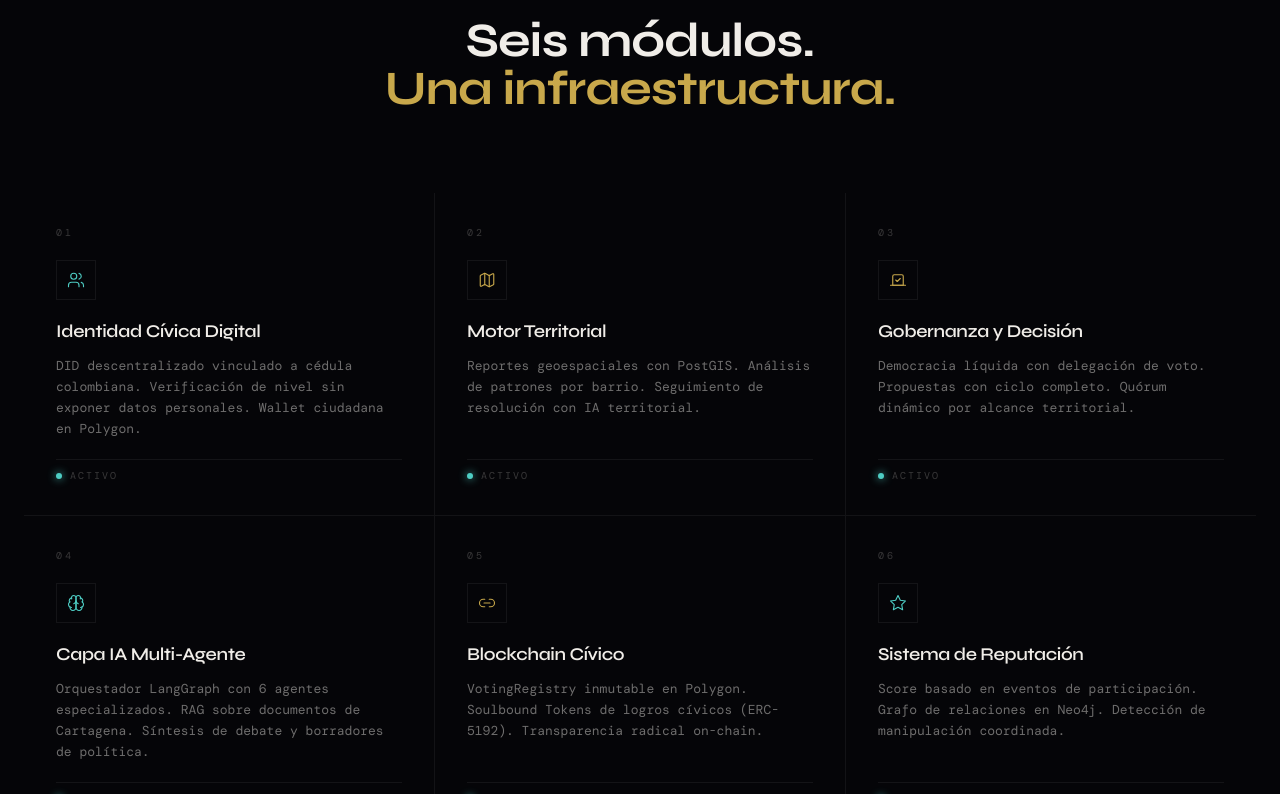
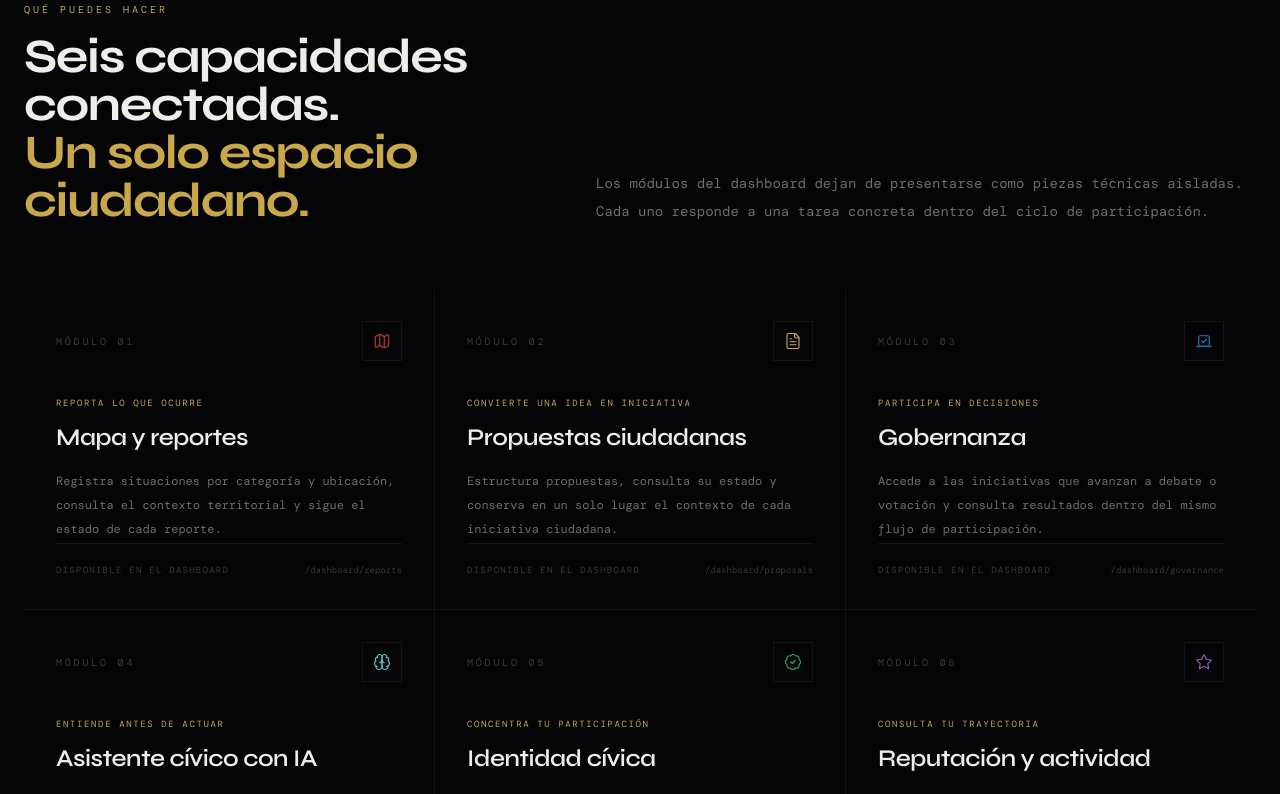
Before and after one commit to VladPhil92/Vertice-OS, a Next.js app in the folder apps/web/: page / in a window 1280 px wide. Shown: the part 3346-4140 px from the top of the page. Built offline with nearby package versions, Linux system fonts and the light colour scheme; a web font is replaced by a local one.

Commit message:
feat(web): present modules as citizen capabilities

```diff
--- a/apps/web/components/sections/ModulesSection.tsx
+++ b/apps/web/components/sections/ModulesSection.tsx
@@ -1,140 +1,132 @@
 'use client'
 
 import { motion } from 'framer-motion'
-import { Users, Map, Vote, Brain, Link2, Star } from 'lucide-react'
+import { BadgeCheck, Brain, FileText, Map, Star, Vote } from 'lucide-react'
 
 const MODULES = [
   {
     number: '01',
-    icon: Users,
-    title: 'Identidad Cívica Digital',
+    icon: Map,
+    title: 'Mapa y reportes',
+    action: 'Reporta lo que ocurre',
     description:
-      'DID descentralizado vinculado a cédula colombiana. Verificación de nivel sin exponer datos personales. Wallet ciudadana en Polygon.',
-    status: 'live',
-    color: 'cyan',
+      'Registra situaciones por categoría y ubicación, consulta el contexto territorial y sigue el estado de cada reporte.',
+    path: '/dashboard/reports',
+    color: 'text-[#C0392B]',
   },
   {
     number: '02',
-    icon: Map,
-    title: 'Motor Territorial',
+    icon: FileText,
+    title: 'Propuestas ciudadanas',
+    action: 'Convierte una idea en iniciativa',
     description:
-      'Reportes geoespaciales con PostGIS. Análisis de patrones por barrio. Seguimiento de resolución con IA territorial.',
-    status: 'live',
-    color: 'gold',
+      'Estructura propuestas, consulta su estado y conserva en un solo lugar el contexto de cada iniciativa ciudadana.',
+    path: '/dashboard/proposals',
+    color: 'text-gold',
   },
   {
     number: '03',
     icon: Vote,
-    title: 'Gobernanza y Decisión',
+    title: 'Gobernanza',
+    action: 'Participa en decisiones',
     description:
-      'Democracia líquida con delegación de voto. Propuestas con ciclo completo. Quórum dinámico por alcance territorial.',
-    status: 'live',
-    color: 'gold',
+      'Accede a las iniciativas que avanzan a debate o votación y consulta resultados dentro del mismo flujo de participación.',
+    path: '/dashboard/governance',
+    color: 'text-[#1A7FBF]',
   },
   {
     number: '04',
     icon: Brain,
-    title: 'Capa IA Multi-Agente',
+    title: 'Asistente cívico con IA',
+    action: 'Entiende antes de actuar',
     description:
-      'Orquestador LangGraph con 6 agentes especializados. RAG sobre documentos de Cartagena. Síntesis de debate y borradores de política.',
-    status: 'live',
-    color: 'cyan',
+      'Consulta temas cívicos, resume información y recibe apoyo para organizar una idea o interpretar el contexto de una discusión.',
+    path: '/dashboard/ai',
+    color: 'text-cyan',
   },
   {
     number: '05',
-    icon: Link2,
-    title: 'Blockchain Cívico',
+    icon: BadgeCheck,
+    title: 'Identidad cívica',
+    action: 'Concentra tu participación',
     description:
-      'VotingRegistry inmutable en Polygon. Soulbound Tokens de logros cívicos (ERC-5192). Transparencia radical on-chain.',
-    status: 'live',
-    color: 'gold',
+      'Tu identidad dentro de VÉRTICE conecta tu cuenta con el historial de acciones y los mecanismos de verificación disponibles.',
+    path: '/dashboard/identity',
+    color: 'text-[#27AE60]',
   },
   {
     number: '06',
     icon: Star,
-    title: 'Sistema de Reputación',
+    title: 'Reputación y actividad',
+    action: 'Consulta tu trayectoria',
     description:
-      'Score basado en eventos de participación. Grafo de relaciones en Neo4j. Detección de manipulación coordinada.',
-    status: 'live',
-    color: 'cyan',
+      'Visualiza tu actividad acumulada, participación y perfil cívico sin perder la relación entre las distintas acciones realizadas.',
+    path: '/dashboard/reputation',
+    color: 'text-[#9B59B6]',
   },
 ] as const
 
-const STATUS_LABELS = {
-  live:    { label: 'Activo',      dot: 'bg-cyan shadow-[0_0_8px_#4ECDC4]' },
-  beta:    { label: 'Beta',        dot: 'bg-gold shadow-[0_0_8px_#C8A84B]' },
-  planned: { label: 'En hoja de ruta', dot: 'bg-tertiary' },
-} as const
-
 export function ModulesSection() {
   return (
-    <section id="modulos" className="relative px-6 py-32">
+    <section id="capacidades" className="relative px-6 py-28 md:py-36">
       <div className="mx-auto max-w-7xl">
-        {/* Header */}
-        <div className="mb-20 text-center">
-          <span className="section-tag">La Plataforma</span>
+        <div className="mb-16 grid gap-8 lg:grid-cols-[0.9fr_1.1fr] lg:items-end">
+          <div>
+            <span className="section-tag">Qué puedes hacer</span>
             <motion.h2
-            className="font-display text-4xl font-700 tracking-[-0.02em] text-primary md:text-5xl"
+              className="font-display text-4xl font-700 tracking-[-0.03em] text-primary md:text-5xl"
               initial={{ opacity: 0, y: 20 }}
               whileInView={{ opacity: 1, y: 0 }}
               viewport={{ once: true }}
-            transition={{ duration: 0.6 }}
+              transition={{ duration: 0.55 }}
             >
-            Seis módulos.
+              Seis capacidades conectadas.
               <br />
-            <span className="text-gold">Una infraestructura.</span>
+              <span className="text-gold">Un solo espacio ciudadano.</span>
             </motion.h2>
           </div>
+          <p className="max-w-2xl font-mono text-sm leading-7 text-secondary">
+            Los módulos del dashboard dejan de presentarse como piezas técnicas aisladas. Cada uno responde a una tarea concreta dentro del ciclo de participación.
+          </p>
+        </div>
 
-        {/* Grid */}
-        <div className="grid gap-px bg-border sm:grid-cols-2 lg:grid-cols-3">
+        <div className="grid gap-px bg-border md:grid-cols-2 lg:grid-cols-3">
           {MODULES.map((mod, idx) => {
             const Icon = mod.icon
-            const status = STATUS_LABELS[mod.status]
-
             return (
               <motion.article
                 key={mod.number}
-                className="group relative flex flex-col gap-5 bg-bg p-8 transition-colors duration-300 hover:bg-surface"
+                className="group relative flex min-h-[320px] flex-col bg-bg p-8 transition-colors duration-300 hover:bg-surface"
                 initial={{ opacity: 0, y: 20 }}
                 whileInView={{ opacity: 1, y: 0 }}
                 viewport={{ once: true, margin: '-60px' }}
-                transition={{ duration: 0.5, delay: (idx % 3) * 0.08 }}
+                transition={{ duration: 0.45, delay: (idx % 3) * 0.07 }}
               >
-                {/* Module number */}
-                <span className="font-mono text-[10px] uppercase tracking-[0.3em] text-tertiary">
-                  {mod.number}
+                <div className="mb-9 flex items-center justify-between">
+                  <span className="font-mono text-[10px] uppercase tracking-[0.28em] text-tertiary">
+                    Módulo {mod.number}
                   </span>
-
-                {/* Icon */}
-                <div
-                  className={`flex h-10 w-10 items-center justify-center border border-border transition-colors duration-300 group-hover:border-border-active ${
-                    mod.color === 'cyan' ? 'text-cyan' : 'text-gold'
-                  }`}
-                >
+                  <div className={`flex h-10 w-10 items-center justify-center border border-border ${mod.color}`}>
                     <Icon size={18} strokeWidth={1.5} />
                   </div>
+                </div>
 
-                {/* Content */}
-                <div className="flex-1">
-                  <h3 className="mb-3 font-display text-lg font-600 text-primary leading-tight">
+                <span className="mb-3 font-mono text-[9px] uppercase tracking-[0.18em] text-gold">
+                  {mod.action}
+                </span>
+                <h3 className="mb-4 font-display text-2xl font-600 leading-tight text-primary">
                   {mod.title}
                 </h3>
-                  <p className="font-mono text-[13px] leading-relaxed text-secondary">
-                    {mod.description}
-                  </p>
+                <p className="font-mono text-[12px] leading-6 text-secondary">{mod.description}</p>
+
+                <div className="mt-auto flex items-center justify-between border-t border-border pt-5">
+                  <span className="font-mono text-[9px] uppercase tracking-[0.14em] text-tertiary">
+                    Disponible en el dashboard
+                  </span>
+                  <span className="font-mono text-[9px] text-tertiary">{mod.path}</span>
                 </div>
 
-                {/* Status */}
-                <div className="flex items-center gap-2 pt-2 border-t border-border">
-                  <span className={`h-1.5 w-1.5 rounded-full ${status.dot}`} />
-                  <span className="font-mono text-[10px] uppercase tracking-[0.2em] text-tertiary">
-                    {status.label}
-                  </span>
-                </div>
-
-                {/* Hover corner accent */}
-                <div className="absolute bottom-0 right-0 h-px w-0 bg-gold transition-all duration-300 group-hover:w-full" />
+                <div className="absolute bottom-0 left-0 h-px w-0 bg-gold transition-all duration-300 group-hover:w-full" />
               </motion.article>
             )
           })}
```
Lines whose indentation alone changed are shown as unchanged.
